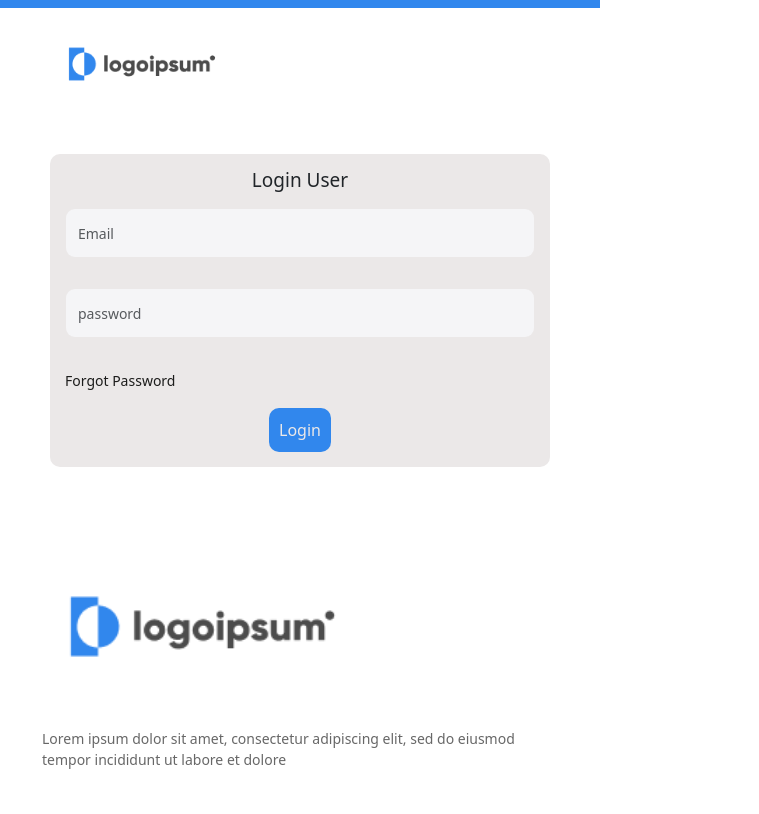
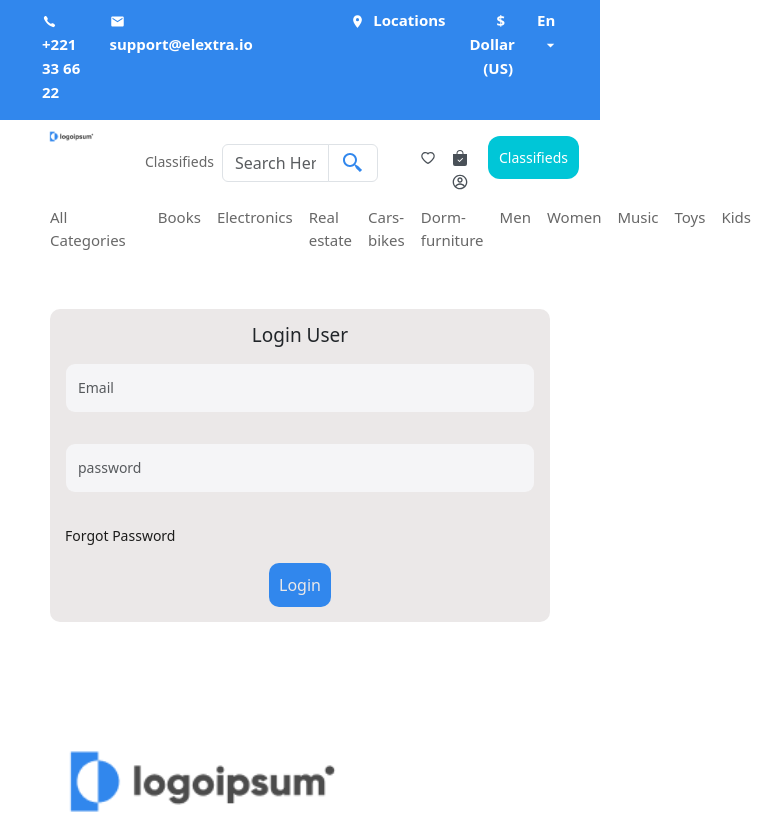
Before and after one commit to melath2020/lilac-ecom, a React (Create React App) app: page /login in a window 600 px wide. Shown: the top 814 px of the page, 759 px wide, since content can reach past the window. Built offline with nearby package versions, Linux system fonts and the light colour scheme.

Commit message:
updatebugs

```diff
--- a/src/App.css
+++ b/src/App.css
@@ -425,75 +425,3 @@ margin-bottom: 0px;
   color: var(--color-1c1c1b);
 }
 /* Cart Page Ends here */
-
-
-/* Extra small devices (phones, 600px and down) */
-@media only screen and (max-width: 600px) {
-  .main-row{
-
-    display: none;
-  }
-  .header-upper .logo-main{
-    width: 200px;
-  }
-  .clsfds-sctn{
-    display: none;
-  }
-  .hide{
-    display: none;
-  }
-  .main-banner-content{
-    top: 180px;
-    font-size: 14px;
-
-    line-height: 20px;
-  }
-
-
-}
-
-/* Small devices (portrait tablets and large phones, 600px and up) */
-@media only screen and (min-width: 600px) {
-  .main-row{
-
-    display: none;
-  }
-  .header-upper .logo-main{
-    width: 200px;
-  }
-  .hide{
-    display: none;
-  }
-  .main-banner-content{
-
-      top: 180px;
-      font-size: 20px;
-
-      line-height: 20px;
-
-  }
-
-}
-
-/* Medium devices (landscape tablets, 768px and up) */
-@media only screen and (min-width: 768px) {
-  .main-banner-content{
-
-    top: 200px;
-    font-size: 28px;
-
-    line-height: 25px;
-
-}
-
-}
-
-/* Large devices (laptops/desktops, 992px and up) */
-@media only screen and (min-width: 992px) {
-
-}
-
-/* Extra large devices (large laptops and desktops, 1200px and up) */
-@media only screen and (min-width: 1200px) {
-
-}
--- a/src/components/Header.jsx
+++ b/src/components/Header.jsx
@@ -62,7 +62,7 @@ const Header = () => {
               <Link to='/'><img src={logo} alt="" srcset="" className="logo-main" /></Link>
 
             </div>
-            <div className="col-2 hide">
+            <div className="col-2 ">
               <div className="dropdown mt-4">
                 <button
                   className="btn btn-clsfds-drpdwn dropdown-toggle "
@@ -91,7 +91,7 @@ const Header = () => {
               </div>
             </div>
             <div className="col-4">
-              <div class="input-group mb-3 mt-4 hide">
+              <div class="input-group mb-3 mt-4 ">
                 <input
                   type="text"
                   className="form-control"
@@ -104,7 +104,7 @@ const Header = () => {
                 </span>
               </div>
             </div>
-            <div className="col-2 mt-4 text-end hide">
+            <div className="col-2 mt-4 text-end ">
               <AiOutlineHeart className="ms-3 text-dark-emphasis" />
               <i class="bi bi-bag-x"></i>
               <Link to='cart'><BsFillBagCheckFill  className="ms-3 text-dark-emphasis " /> </Link> &nbsp;
@@ -114,7 +114,7 @@ const Header = () => {
 
               <Link to='profile'><CgProfile className="ms-3 text-dark-emphasis" /></Link>
             </div>
-            <div className="col-2 mt-2 p-2 text-end hide">
+            <div className="col-2 mt-2 p-2 text-end ">
               <button type="button" class=" btn-classifieds text-white ">
                 Classifieds
               </button>
@@ -123,7 +123,7 @@ const Header = () => {
         </div>
       </header>
 
-      <header className="header-bottom hide">
+      <header className="header-bottom ">
         <div className="container">
           <div className="row">
             <div className="col-12 menu-text">
```
